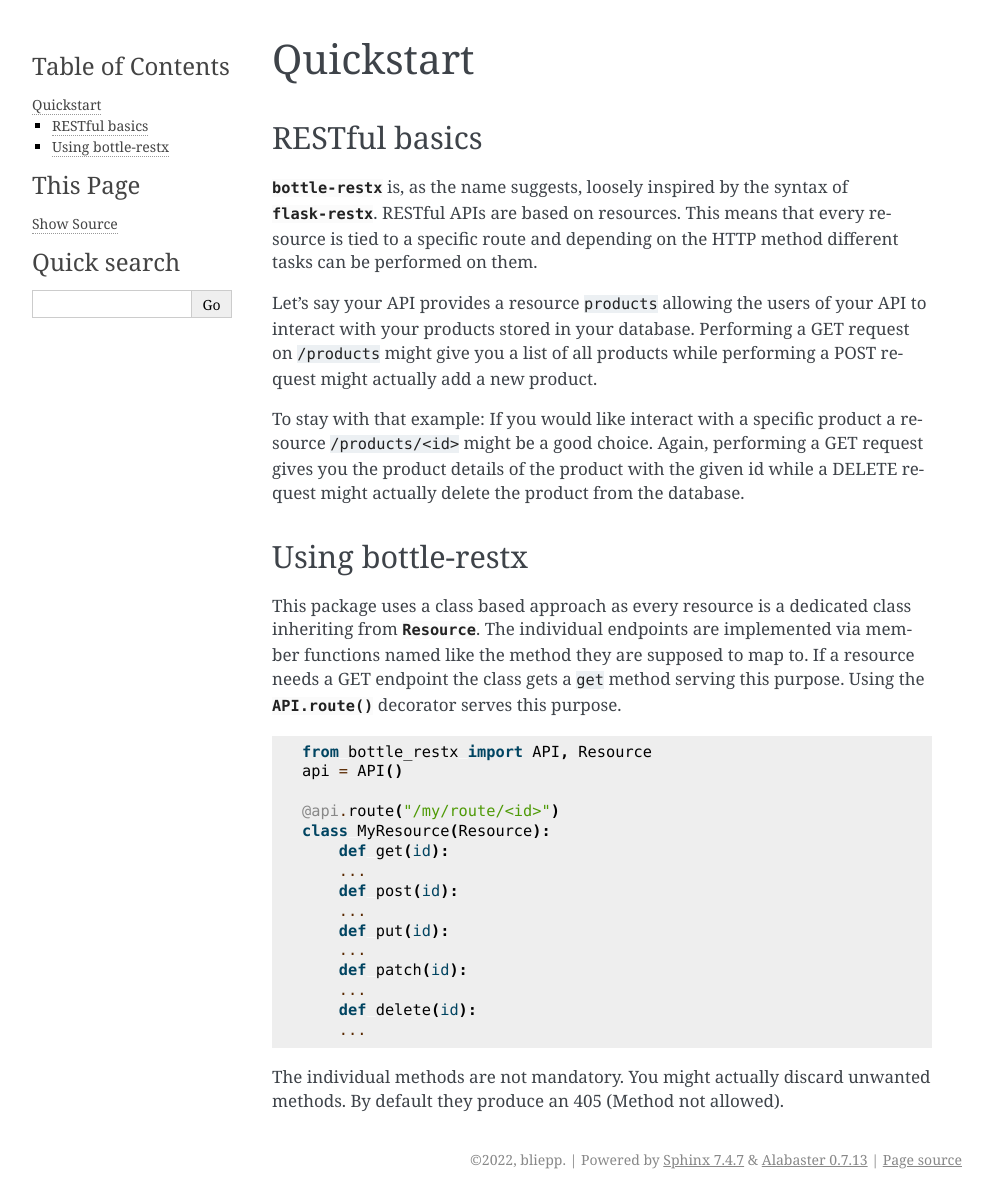
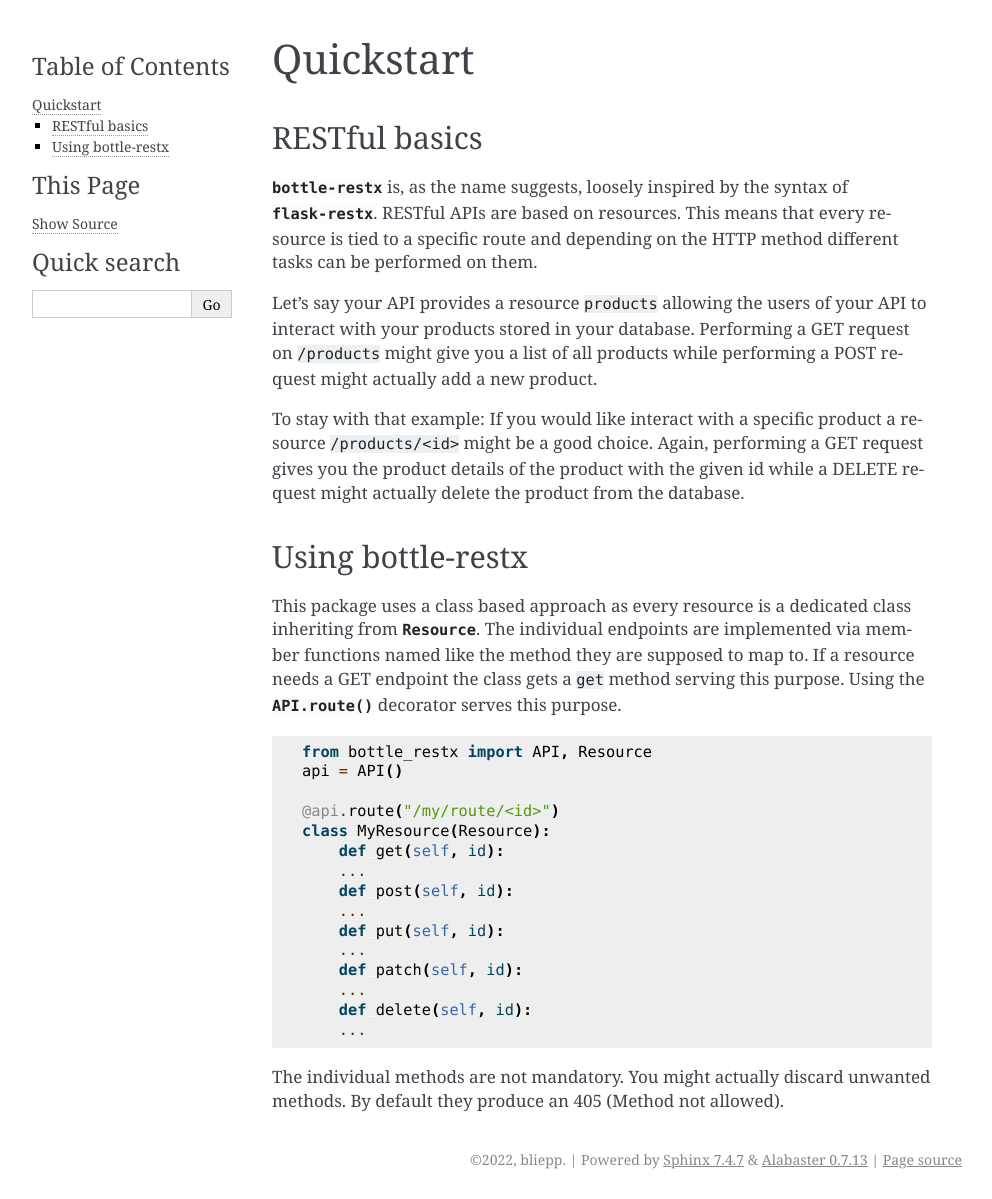
Before and after one commit to bliepp/bottle-restx, a Sphinx documentation site: the page built from docs/quickstart.rst, in a window 1280 px wide. Shown: the whole page, without its empty margins (148-1140 px from the left). Built offline with Sphinx 7.4.7, drawn with Linux system fonts in a browser that asks for light colours.

Commit message:
Add missing self

```diff
--- a/docs/quickstart.rst
+++ b/docs/quickstart.rst
@@ -42,15 +42,15 @@ purpose.
 
     @api.route("/my/route/<id>")
     class MyResource(Resource):
-        def get(id):
+        def get(self, id):
         ...
-        def post(id):
+        def post(self, id):
         ...
-        def put(id):
+        def put(self, id):
         ...
-        def patch(id):
+        def patch(self, id):
         ...
-        def delete(id):
+        def delete(self, id):
         ...
 
 The individual methods are not mandatory. You might actually discard
```
